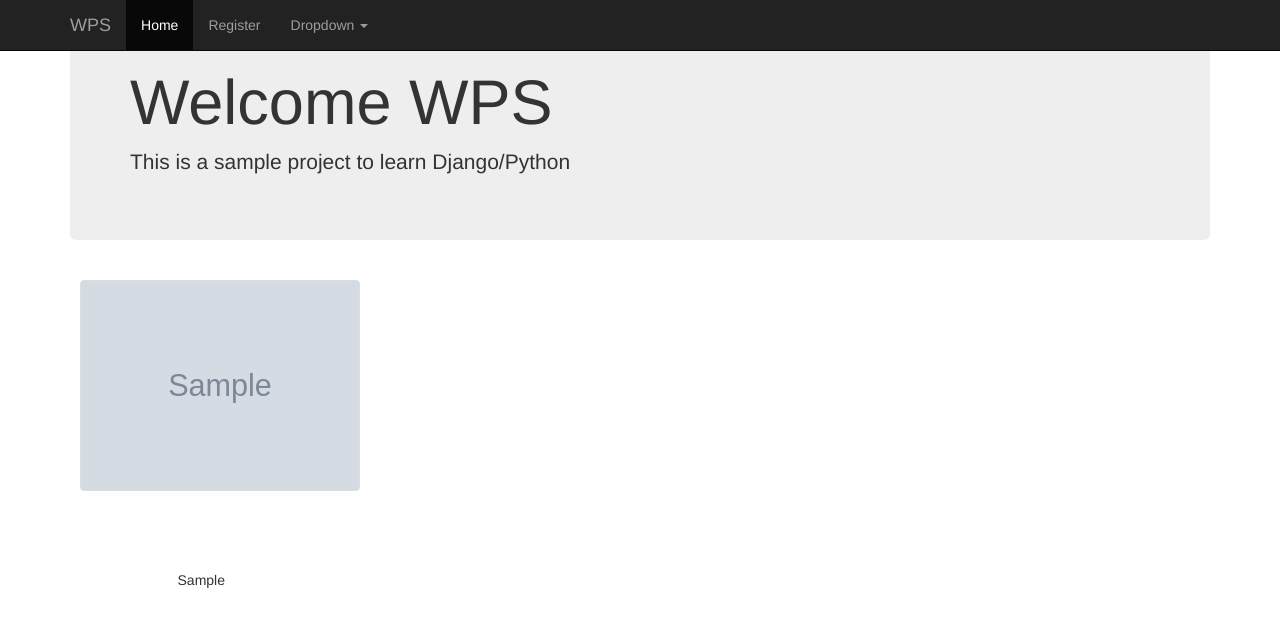
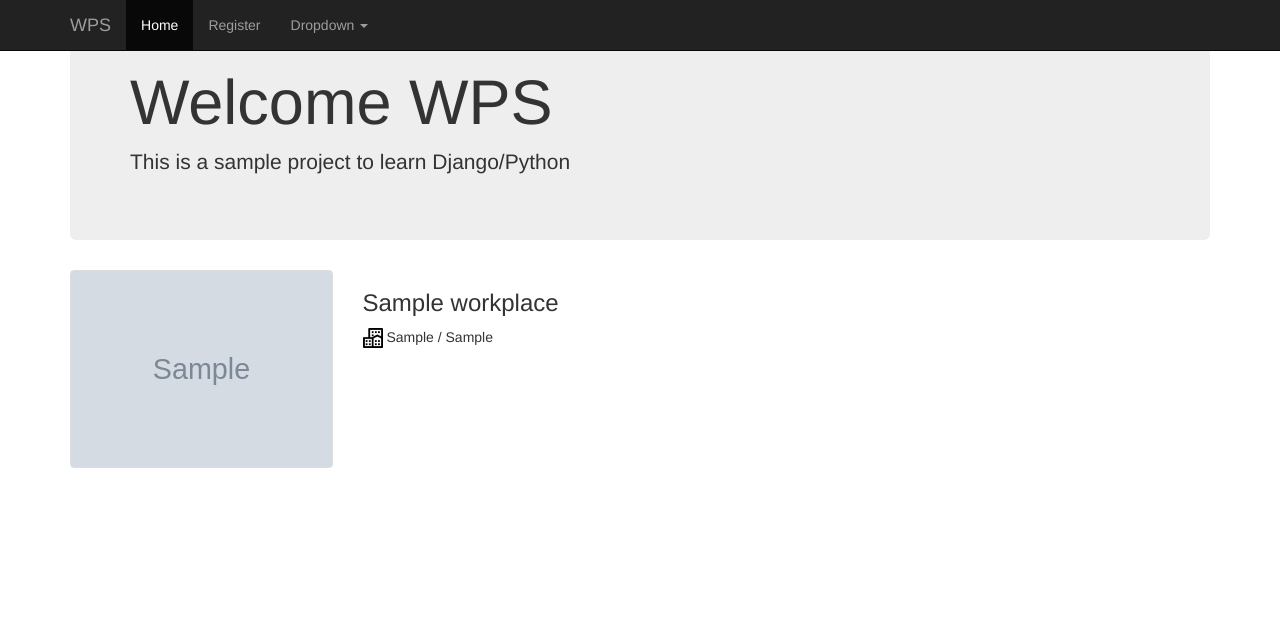
Before and after one commit to afsharm/wps, a Django app: page /wpsa/ in a window 1280 px wide. Shown: the top 627 px of the page. Run offline with Django 3.2, Linux system fonts and the light colour scheme; tables that the repository leaves empty hold one stand-in row (values such as "Sample post"); grey boxes marked "Sample" are stand-in pictures; some libraries are stand-ins or nearby versions.

Commit message:
show each wps in a separate row [#2]

```diff
--- a/wpsa/forms.py
+++ b/wpsa/forms.py
@@ -14,6 +14,6 @@ class ContactForm(forms.Form):
 class WorkplaceForm(ModelForm):
     class Meta:
         model = Workplace
-        fields = ['province','city', 'ws_type', 'image']
+        fields = ['title','province','city', 'ws_type', 'image']
         #article = Article.objects.get(pk=1)
         #form = ArticleForm(instance=article)
--- a/wpsa/models.py
+++ b/wpsa/models.py
@@ -24,6 +24,7 @@ class UserProfile(models.Model):
 class Workplace(models.Model):
 	area = models.IntegerField(default=0)
 	ws_type = models.IntegerField(choices=WS_TYPE)
+	title = models.CharField(max_length=500)
 	description = models.CharField(max_length=8000)
 	price = models.IntegerField(default=0)
 	start_date = models.DateTimeField('start of sharing')
--- a/wpsa/static/wpsa/style.css
+++ b/wpsa/static/wpsa/style.css
@@ -47,3 +47,9 @@ li a {
     padding-left: 10px;
     padding-bottom: 10px;
 }
+
+.ico
+{
+	max-width: 20px;
+	max-height: 20px;
+}
--- a/wpsa/templates/wpsa/index.html
+++ b/wpsa/templates/wpsa/index.html
@@ -8,10 +8,9 @@
       </div>
 
 {% if active_wp %}
+	{% for wp in active_wp %}
 <div class="row">
-	{% for wp in active_wp %}
-    <div class="col-md-3 col-sm-4 col-xs-6" style="text-align:center">
-        <div class="imgbx imar">
+    <div class="col-md-3 col-sm-4 col-xs-6">
         <a class="thumbnail" href="{% url 'wpsa:detail' wp.id %}">
             {% if wp.image %} <!-- image is empty or null -->
             <img src=uploads/{{wp.image}}>
@@ -19,11 +18,22 @@
             <img src="http://placehold.it/300x300&text=NO IMAGE">
             {% endif %}
             </a>
-        </div>
-        <span>{{wp.province}}</span>
     </div>
+    <div class="col-md-3 col-sm-4 col-xs-6">
+        <h3>{{wp.title}}</h3>
+		{% if wp.ws_type == 0 %}
+		<img src="/static/wpsa/images/office.jpg" class="ico"/>
+		{% elif wp.ws_type == 1 %}
+		<img src="/static/wpsa/images/shopping.png" class="ico"/>
+		{% elif wp.ws_type == 2 %}
+		<img src="/static/wpsa/images/home.png" class="ico"/>
+		{% else %}
+		<img src="/static/wpsa/images/unknown.gif" class="ico"/>
+		{% endif %}
+        {{wp.province}} / {{wp.city}}
+	</div>
+</div>
 	{% endfor %}
-</div>
 {% else %}
 	<p>
 		No Workplace is defined
```
Also changed, not shown: wpsa/migrations/0008_auto_20160628_1815.py (added), wpsa/static/wpsa/images/home.png (added), wpsa/static/wpsa/images/office.jpg (added), wpsa/static/wpsa/images/shopping.png (added), wpsa/static/wpsa/images/unknown.gif (added).
